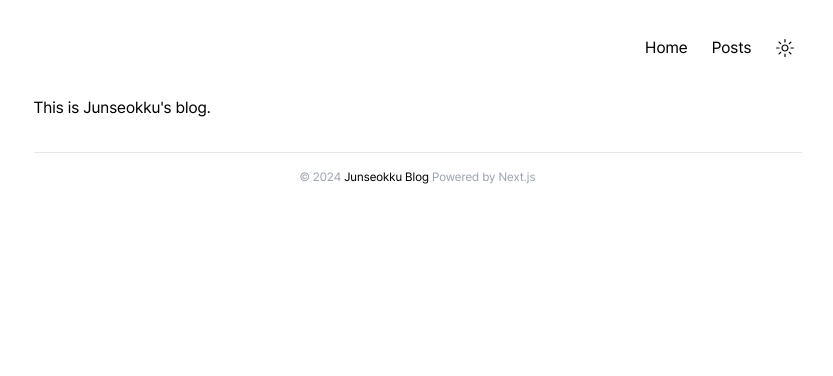
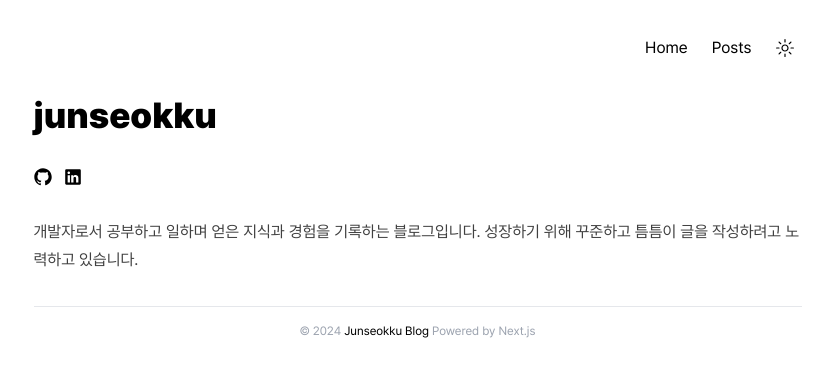
Before and after one commit to junseokku/junseokku-dev, a Next.js app: page / in a window 1280 px wide. Shown: the top 376 px of the page, without its empty margins (215-1048 px from the left). Built offline with nearby package versions, Linux system fonts and the light colour scheme.

Commit message:
feat: 메인에 간단 소개 추가

```diff
--- a/app/layout.tsx
+++ b/app/layout.tsx
@@ -17,11 +17,11 @@ export default function RootLayout({
       <body>
         <Providers>
           <div className={`${pretendard.className} flex justify-center`}>
-            <main className="max-md:px-6 max-w-3xl w-full py-8 flex flex-col gap-8">
+            <div className="max-md:px-6 max-w-3xl w-full py-8 flex flex-col gap-8">
               <Header />
               {children}
               <Footer />
-            </main>
+            </div>
           </div>
         </Providers>
       </body>
--- a/app/page.tsx
+++ b/app/page.tsx
@@ -1,7 +1,33 @@
+import { GitHubLogoIcon, LinkedInLogoIcon } from '@radix-ui/react-icons';
+import { myInfo } from './constants/myInfo';
+
+const EXTERNAL_LINKS = [
+  // TODO - Email, Portfolio
+  { link: myInfo.social.github, icon: GitHubLogoIcon },
+  { link: myInfo.social.linkedin, icon: LinkedInLogoIcon },
+];
+
 export default function Home() {
   return (
-    <>
-      <div>{`This is Junseokku's blog.`}</div>
-    </>
+    <main className="flex flex-col gap-8">
+      {/* 프로필 영역 */}
+      <h3 className="text-4xl font-black">{myInfo.nickname}</h3>
+      <div className="flex flex-row gap-3">
+        {EXTERNAL_LINKS.map(({ link, icon: Icon }) => (
+          <a key={link} href={link} target="_blank" rel="noreferrer noopener">
+            <Icon width={18} height={18} />
+          </a>
+        ))}
+      </div>
+      {/* TODO 미리캔버스 공유 뷰어 */}
+      {/* 설명 영역 */}
+      <p className="prose prose-neutral dark:prose-invert max-w-full">
+        <span className="block">
+          개발자로서 공부하고 일하며 얻은 지식과 경험을 기록하는 블로그입니다.
+          성장하기 위해 꾸준하고 틈틈이 글을 작성하려고 노력하고 있습니다.
+        </span>
+      </p>
+      {/* 최근 포스팅 영역 */}
+    </main>
   );
 }
--- a/app/posts/[slug]/page.tsx
+++ b/app/posts/[slug]/page.tsx
@@ -17,7 +17,7 @@ const PostLayout = ({ params }: Params) => {
   const MDXContent = useMDXComponent(post.body.code);
 
   return (
-    <section className="flex flex-col gap-8">
+    <main className="flex flex-col gap-8">
       {/* post header */}
       <div className="text-center">
         <div className="flex gap-2 justify-center">
@@ -36,7 +36,7 @@ const PostLayout = ({ params }: Params) => {
       {/* TODO - post footer */}
       {/* post comment */}
       <Giscus />
-    </section>
+    </main>
   );
 };
 
--- a/app/posts/page.tsx
+++ b/app/posts/page.tsx
@@ -10,11 +10,11 @@ const PostLayout = () => {
   );
 
   return (
-    <div className="flex flex-col gap-5">
+    <main className="flex flex-col gap-5">
       {posts.map((post, idx) => (
         <PostCard key={idx} {...post} />
       ))}
-    </div>
+    </main>
   );
 };
 
```
